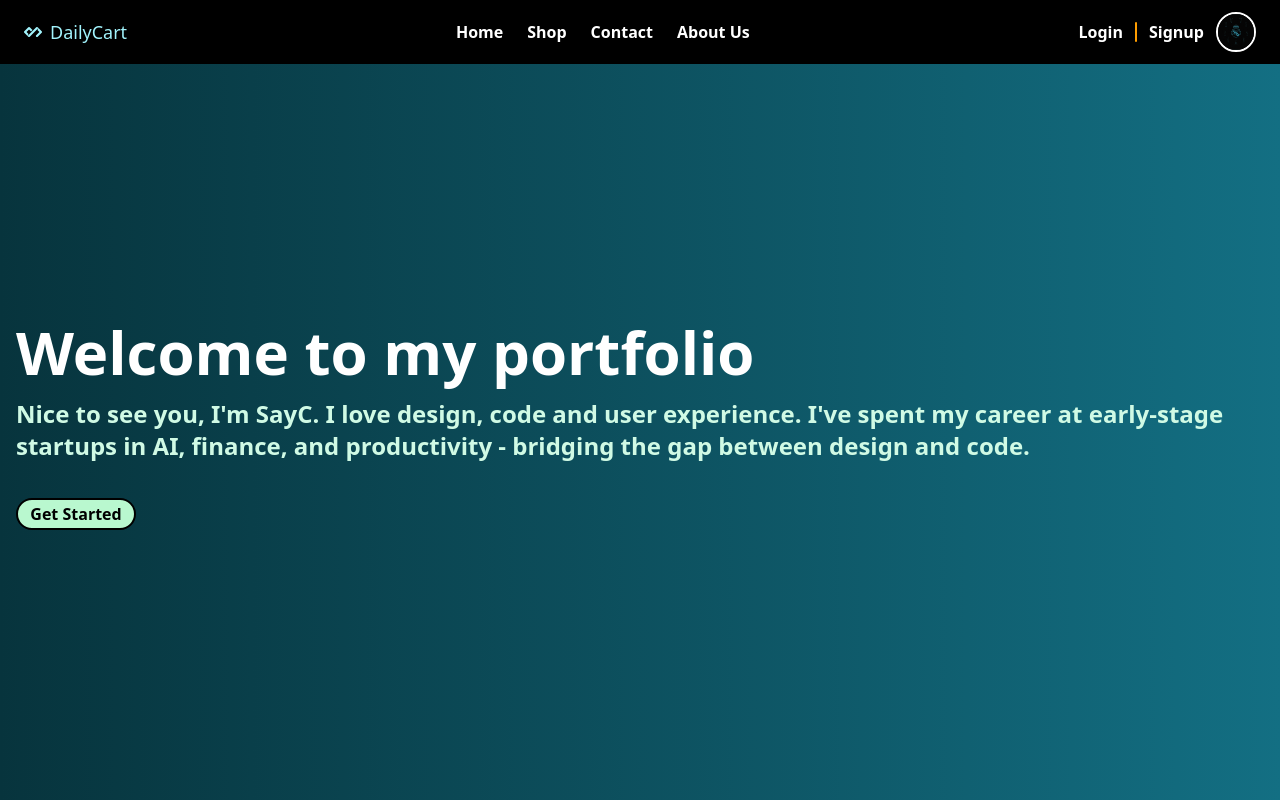
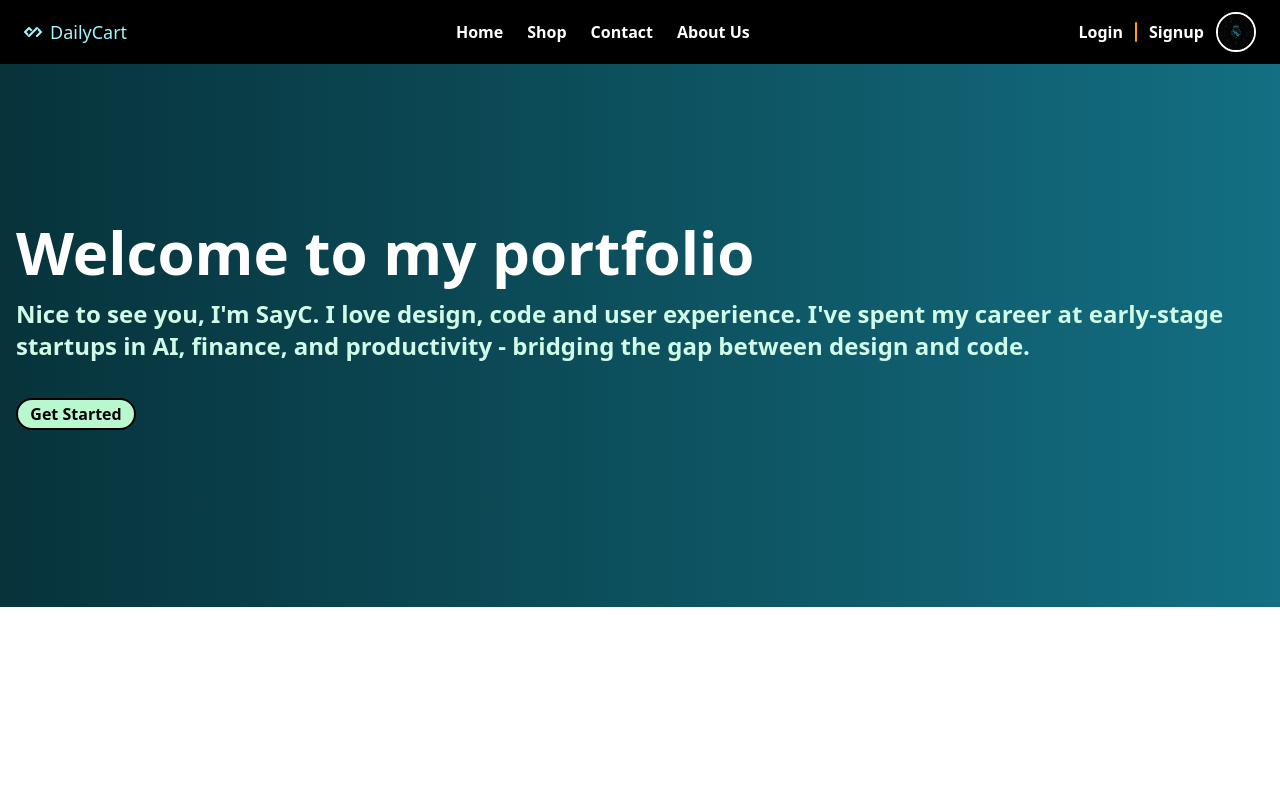
Before and after one commit to sethi-07/DailyCart, a React (Vite) app: page / in a window 1280 px wide. Shown: the top 800 px of the page. Built offline with nearby package versions, Linux system fonts and the light colour scheme.

Commit message:
Collection added

```diff
--- a/src/Components/Banner.jsx
+++ b/src/Components/Banner.jsx
@@ -3,14 +3,14 @@ import { Link } from 'react-router'
 
 const Banner = () => {
   return (
-    <div className='w-full flex flex-col items-centre justify-center min-h-[743px] bg-linear-to-r from-[#07343d] to-[#136f83] relative'>
+    <div className='w-full flex flex-col items-centre justify-center min-h-[543px] bg-linear-to-r from-[#07333b] to-[#136f83] relative'>
       <div className="max-w-7xl mx-auto w-full px-4">
         <div className="flex items-center justify-center w-full h-full">
           <div className='flex flex-col gap-4'>
             <h2 className='text-white text-6xl font-bold'>Welcome to my portfolio</h2>
             <p className='text-emerald-100 text-2xl font-semibold'>Nice to see you, I'm SayC. I love design, code and user experience. I've spent my career at early-stage startups in AI, finance, and productivity - bridging the gap between design and code.</p>
 
-            <Link to={"/shop"}><button className='h-8 w-30 bg-green-200 my-5 border-2 rounded-2xl hover:bg-green-400 font-bold transition-all duration-400'>Get Started</button></Link>
+            <Link to={"/shop"} className='w-30'><button className='h-8 w-30 bg-green-200 my-5 border-2 rounded-2xl hover:bg-green-400 font-bold transition-all duration-400'>Get Started</button></Link>
           </div>
         </div>
       </div>
--- a/src/Components/Card.jsx
+++ b/src/Components/Card.jsx
@@ -2,8 +2,7 @@ import React from 'react'
 
 const Card = () => {
   return (
-    <div className=''>
-
+    <div className='w-50 h-100 border-2 border-[#d4fcff]'>
     </div>
   )
 }
--- a/src/Components/Collection.jsx
+++ b/src/Components/Collection.jsx
@@ -1,8 +1,16 @@
 import React from 'react'
+import Card from './Card'
 
 const Collection = () => {
   return (
-    <div className='w-full flex justify-center min-h-[743px] bg-linear-to-r from-[#09404b] to-[#086754] '>
+    <div className='w-full flex justify-center pt-[37] pb-18.5 bg-white'>
+      <div className='max-w-7xl mx-auto w-full'>
+        <div className='grid grid-cols-8 gap-8'>
+          {
+
+          }
+        </div>
+      </div>
 
     </div>
   )
```
